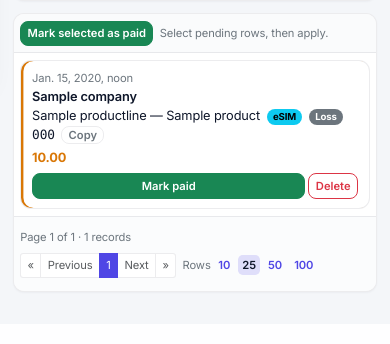
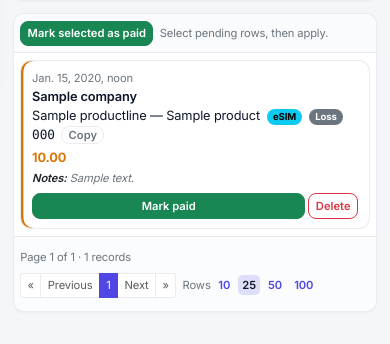
Before and after one commit to nobodycp/recharge-desk, a Django app: page /management/sales/pending/ in a window 390 px wide. Shown: the part 763-1107 px from the top of the page. Before the commit the page ends 1056 px from the top, so only its background shows below. Run offline with Django 4.2, Linux system fonts and the light colour scheme; a user stored in the database is signed in; tables that the repository leaves empty hold one stand-in row (values such as "Sample post"); some libraries are stand-ins or nearby versions.

Commit message:
feat(pending): surface employee notes on pending payments
The note an employee writes when recording a sale was being saved on
Sale.notes but never rendered anywhere on the pending payments page,
so management could not see the context the employee left behind.

Each pending row now gains a second, lightly indented sub-row that
shows the note in italic when present (no row at all when empty), and
the mobile card grows a matching "Notes:" line above the action
buttons. Multi-line notes are preserved with linebreaksbr.

Made-with: Cursor

```diff
--- a/templates/sales/partials/pending_payments_results.html
+++ b/templates/sales/partials/pending_payments_results.html
@@ -72,6 +72,14 @@
                 </div>
               </td>
             </tr>
+            {% if s.notes %}
+              <tr class="rd-row-pending rd-row-notes">
+                <td class="border-top-0"></td>
+                <td colspan="9" class="border-top-0 pt-0 pb-2 small text-secondary fst-italic">
+                  <span class="fw-semibold text-body me-1">{% trans "Notes" %}:</span>{{ s.notes|linebreaksbr }}
+                </td>
+              </tr>
+            {% endif %}
           {% empty %}
             <tr><td colspan="10" class="text-center py-5"><div class="empty-state border-0 mb-0">{% trans "No pending sales." %}</div></td></tr>
           {% endfor %}
@@ -90,6 +98,11 @@
           <button type="button" class="btn btn-sm btn-outline-secondary py-0 rd-copy-ref" data-copy="{{ s.reference_number }}">{% trans "Copy" %}</button>
         </div>
         <div class="kpi-warning fw-bold mt-1">{{ s.sell_price_actual|intcomma }}</div>
+        {% if s.notes %}
+          <div class="small text-secondary fst-italic mt-1">
+            <span class="fw-semibold text-body">{% trans "Notes" %}:</span> {{ s.notes|linebreaksbr }}
+          </div>
+        {% endif %}
         <div class="d-flex gap-1 mt-2">
           <form method="post" action="{% url 'sales:sale_mark_paid' s.pk %}" class="d-inline flex-fill m-0">{% csrf_token %}<button class="btn btn-sm btn-success w-100" type="submit">{% trans "Mark paid" %}</button></form>
           <form
```
